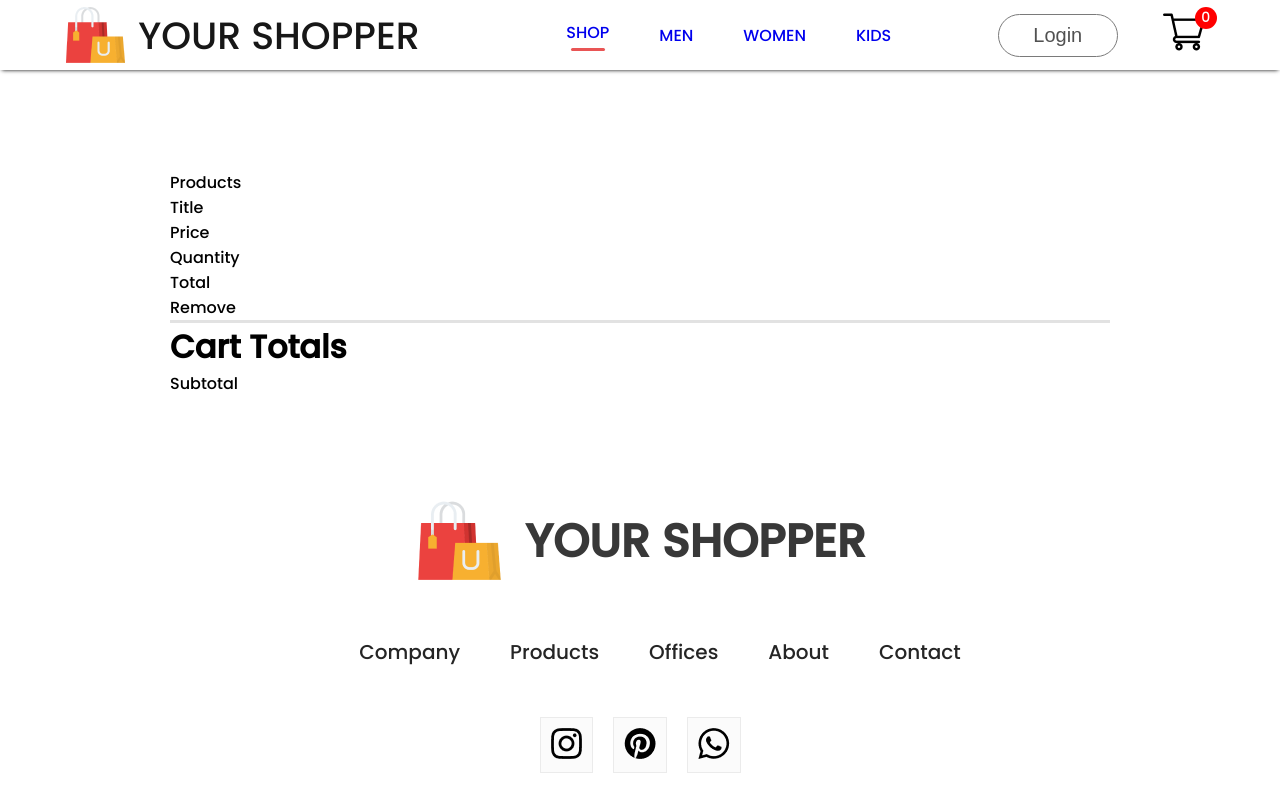
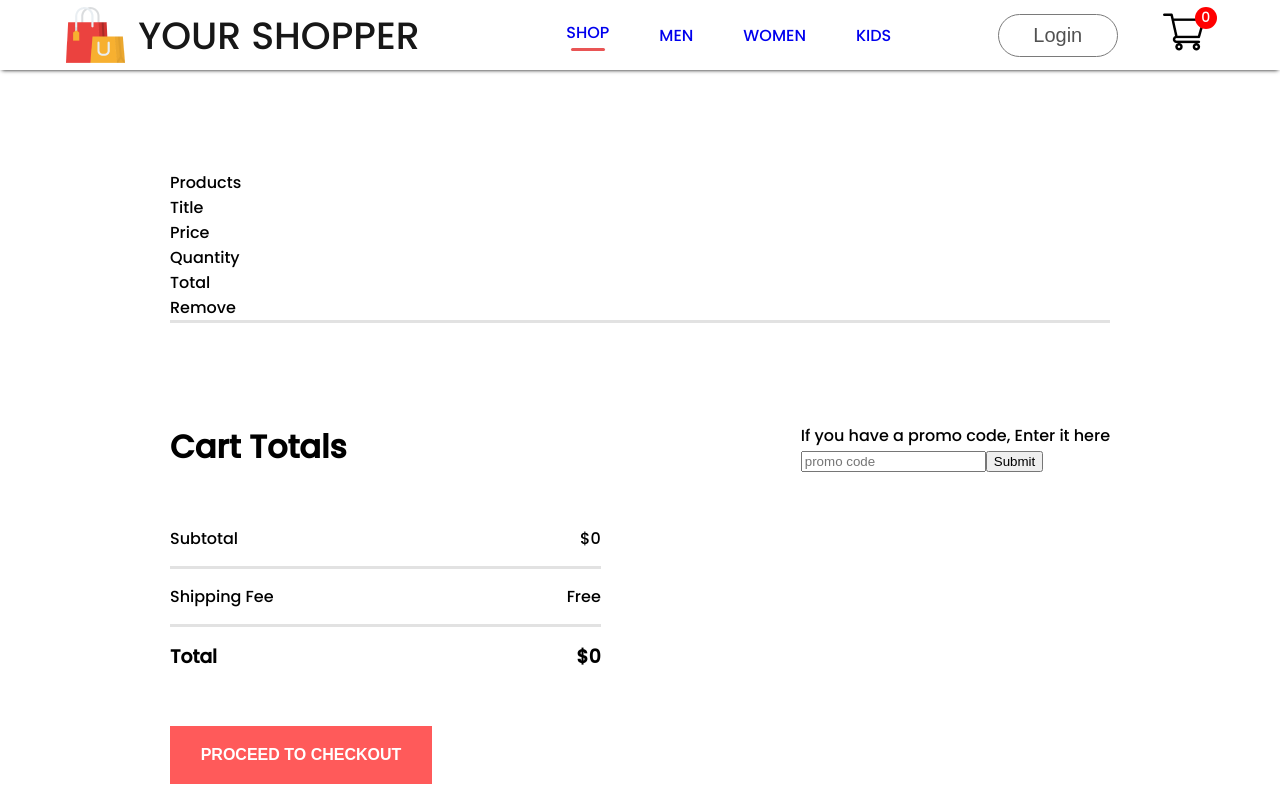
Before and after one commit to Deshan001/E-Commerce, a React (Create React App) app: page /cart in a window 1280 px wide. Shown: the top 800 px of the page. Built offline with nearby package versions, Linux system fonts and the light colour scheme.

Commit message:
new updated

```diff
--- a/src/Components/CartItems/CartItems.css
+++ b/src/Components/CartItems/CartItems.css
@@ -40,3 +40,34 @@
     border: 2px solid #ebebeb;
     background: #fff;
 }
+
+.cartitems-down{
+   display: flex;
+   margin: 100px 0px;
+}
+
+.cartitems-total{
+   flex: 1;
+    display: flex;
+    flex-direction: column;
+    margin-right: 200px;
+    gap: 40px;
+}
+
+.cartitems-total-item{
+    display: flex;
+    justify-content: space-between;
+    padding: 15px 0px;
+}
+
+.cartitems-total button{
+    width: 262px;
+    height: 58px;
+    outline: none;
+    border: none;
+    background: #ff5a5a;
+    color: #fff;
+    font-size: 16px;
+    font-weight: 600;
+    cursor: pointer;
+}
--- a/src/Components/CartItems/CartItems.jsx
+++ b/src/Components/CartItems/CartItems.jsx
@@ -36,9 +36,29 @@ const CartItems = () => {
         <div className="cartitems-total">
           <h1>Cart Totals</h1>
           <div>
-            <div className="cartitems-total-item"></div>
+            <div className="cartitems-total-item">
             <p>Subtotal</p>
+            <p>${0}</p>
           </div>
+          <hr />
+          <div className="cartitems-total-item">
+            <p>Shipping Fee</p>
+            <p>Free</p>
+          </div>
+          <hr />
+          <div className="cartitems-total-item">
+            <h3>Total</h3>
+            <h3>${0}</h3>
+          </div>
+        </div>
+        <button>PROCEED TO CHECKOUT</button>
+      </div>
+      <div className="cartitems-promocode">
+        <p>If you have a promo code, Enter it here</p>
+        <div className="cartitems-promobox">
+          <input type="text" placeholder='promo code' />
+          <button>Submit</button>
+        </div>
         </div>
       </div>
         </div>
```
